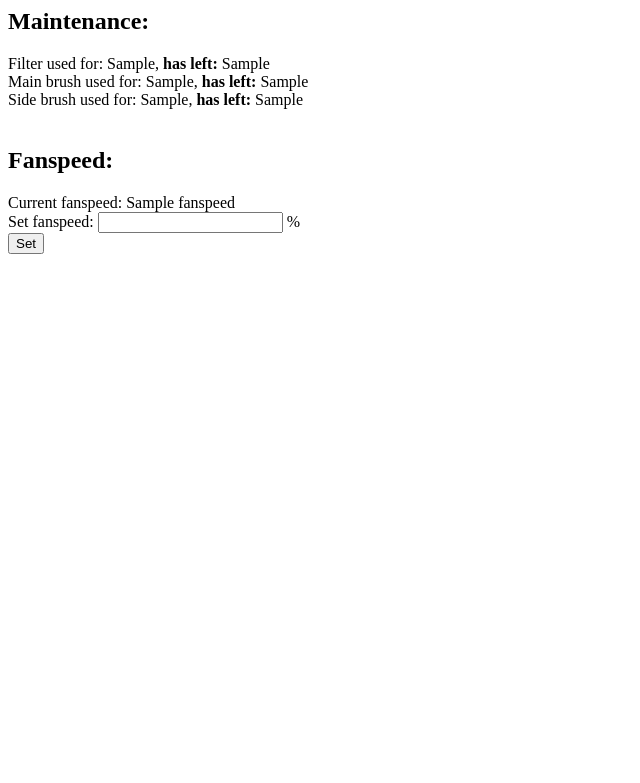
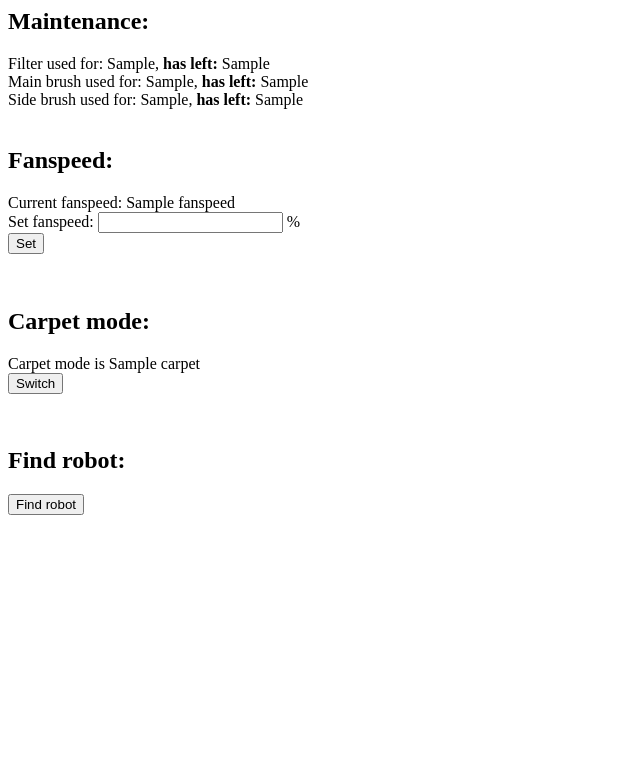
Before and after one commit to TriLinder/MiioWeb, a Flask app: template templates/extra.html in a window 1280 px wide. Shown: the top 783 px of the page, without its empty margins (0-640 px from the left). Run offline with Flask 2, Linux system fonts and the light colour scheme; the template is opened without the code that fills it: most values are stand-ins (such as "Sample title", 1, 10 or a date in 2020); parts of the project's set-up code (start-up, migrations or seed data) failed here and were passed over.

Commit message:
Added more extras

```diff
--- a/main.py
+++ b/main.py
@@ -19,6 +19,10 @@ def getStatus() :
 def getConsumables() :
     s = shelve.open("status")
     return s["consumables"]
+
+def getCarpetMode() :
+    s = shelve.open("status")
+    return s["carpet"]
 
 def getButtons(state) :
     state = state.lower()
@@ -76,8 +80,9 @@ def main() :
 def extra() :
     c = getConsumables()
     s = getStatus()
+    carpet = getCarpetMode()
 
-    return render_template("extra.html", filter_used=c.filter, filter_left=c.filter_left, mainb_used=c.main_brush, mainb_left=c.main_brush_left, sideb_used=c.side_brush, sideb_left=c.side_brush_left, fanspeed=s.fanspeed)
+    return render_template("extra.html", filter_used=c.filter, filter_left=c.filter_left, mainb_used=c.main_brush, mainb_left=c.main_brush_left, sideb_used=c.side_brush, sideb_left=c.side_brush_left, fanspeed=s.fanspeed, carpet=["OFF","ON"][int(carpet.enabled)])
 
 #------------------------------------#
 
@@ -134,4 +139,30 @@ def setFanspeed() :
 
     return redirect("/extra")
 
+@app.post("/switch-carpet")
+def switchCarpet() :
+    carpet = getCarpetMode()
+
+    try :
+        vac.set_carpet_mode(int(not carpet.enabled))
+    except Exception as e :
+        print(e)
+
+    s = shelve.open("status")
+    try :
+        s["carpet"] = vac.carpet_mode()
+    except :
+        pass
+
+    return redirect("/extra")
+
+@app.post("/find-robot")
+def findRobot() :
+    try :
+        vac.find()
+    except Exception as e :
+        print(e)
+
+    return redirect("/extra")
+
 app.run(host="0.0.0.0",port=5000,threaded=True)
--- a/templates/extra.html
+++ b/templates/extra.html
@@ -8,4 +8,15 @@
     <form action="/set-fanspeed" method="POST">
         Set fanspeed: <input type="number" name="fanspeed"> % <br>
         <input type="submit" value="Set">
+    </form><br>
+
+<h2>Carpet mode:</h2>
+    Carpet mode is {{carpet}}
+    <form action="/switch-carpet" method="POST">
+        <input type="submit" value="Switch">
+    </form><br>
+
+<h2>Find robot:</h2>
+    <form action="/find-robot" method="POST">
+        <input type="submit" value="Find robot">
     </form>
```
Also changed, not shown: queryInfo.py (+7 -1 lines).
